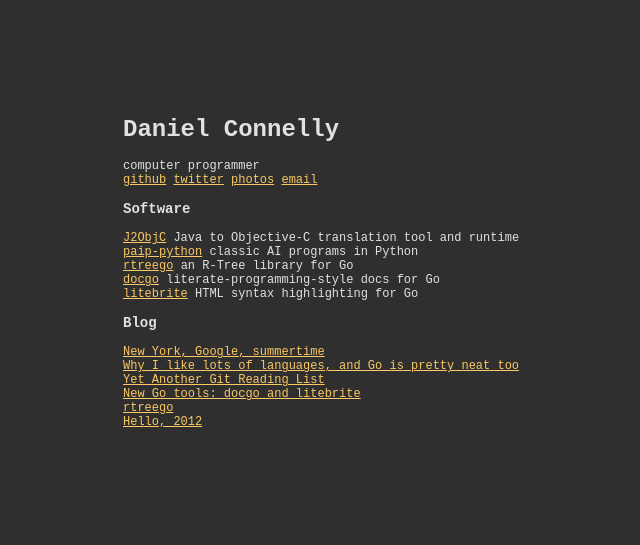
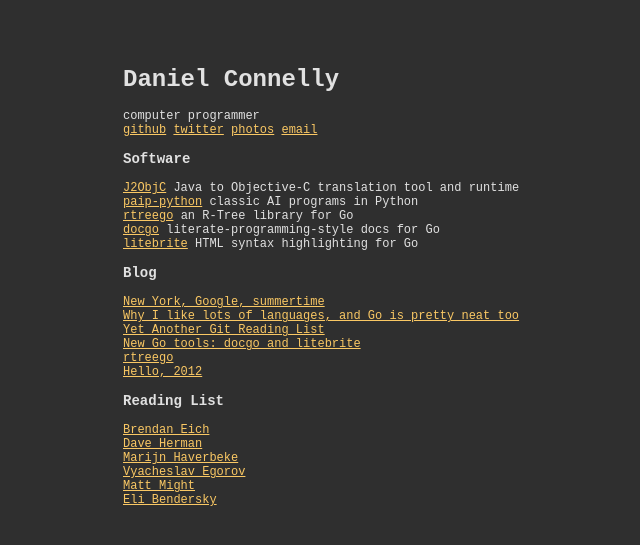
Before and after one commit to dhconnelly/dhconnelly.github.io, a Jekyll site: the page built from index.html, in a window 1280 px wide. Shown: the top 545 px of the page, without its empty margins (292-932 px from the left). Built offline with Jekyll 4.4.1, drawn with Linux system fonts in a browser that asks for light colours; some web fonts are replaced.

Commit message:
add reading list

```diff
--- a/index.html
+++ b/index.html
@@ -57,3 +57,17 @@
 	2012</a></li>
   </ul>
 </section>
+
+<section class="main-section" id="reading-list">
+  <header>
+    <h3>Reading List</h3>
+  </header>
+  <ul>
+    <li><a href="https://brendaneich.com/">Brendan Eich</a></li>
+    <li><a href="http://calculist.org/">Dave Herman</a></li>
+    <li><a href="http://marijnhaverbeke.nl/blog/">Marijn Haverbeke</a></li>
+    <li><a href="http://mrale.ph/">Vyacheslav Egorov</a></li>
+    <li><a href="http://matt.might.net/articles/">Matt Might</a></li>
+    <li><a href="http://eli.thegreenplace.net/">Eli Bendersky</a></li>
+  </ul>
+</section>
--- a/style.css
+++ b/style.css
@@ -5,8 +5,8 @@
     color: rgb(225,225,225);
     margin: auto;
     width: 450px;
-    padding-top: 100px;
-    padding-bottom: 100px;
+    padding-top: 50px;
+    padding-bottom: 50px;
 }
 a, a:link, a:visited {
     color: rgb(250,200,100);
```
